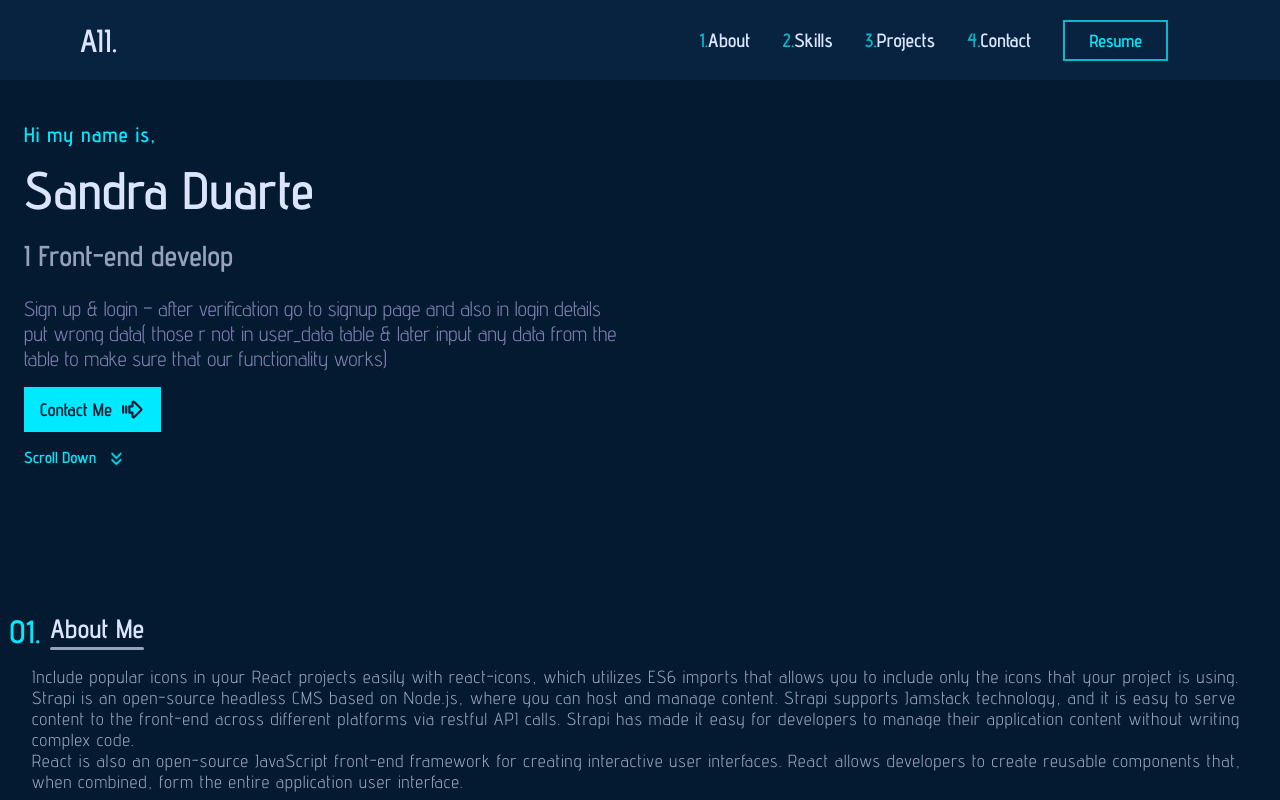
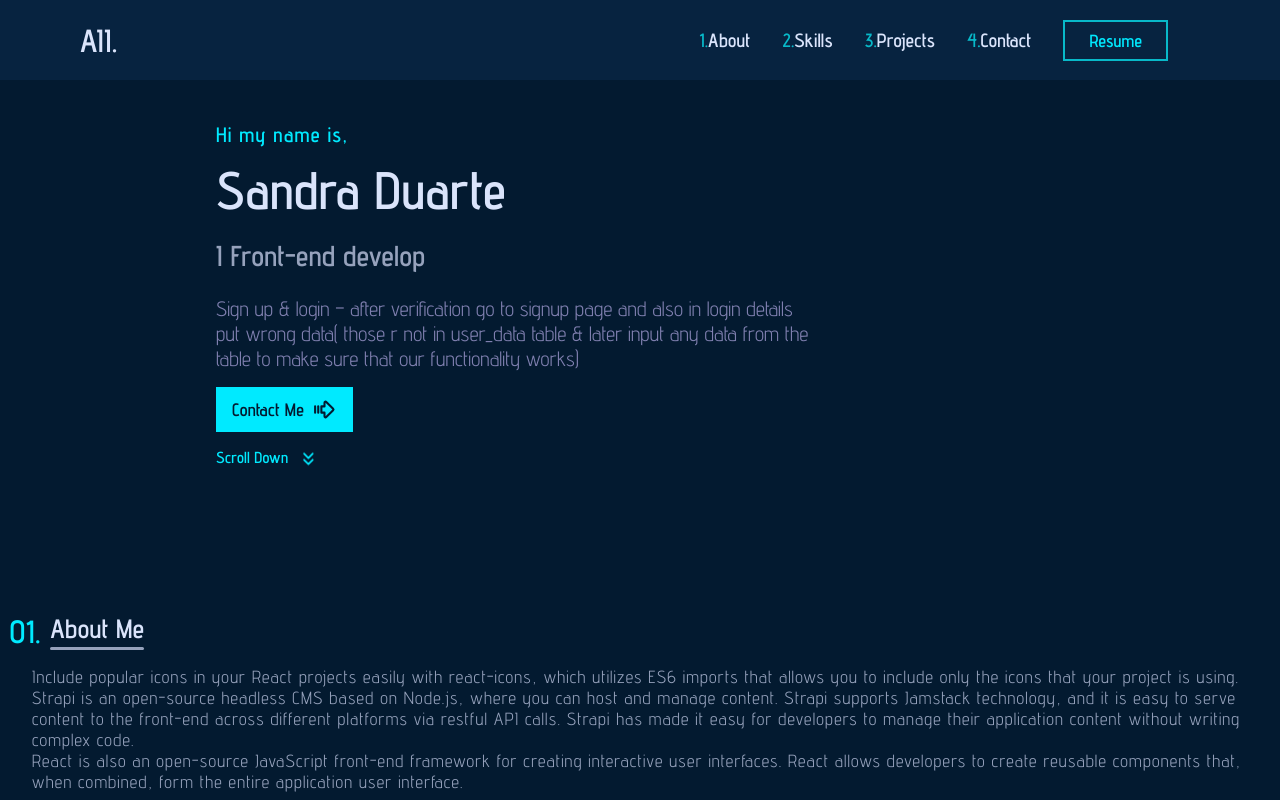
Before and after one commit to Sandra-Duarte/my-portfolio, a React (Create React App) app: page / in a window 1280 px wide. Shown: the top 800 px of the page. Built offline with nearby package versions, Linux system fonts and the light colour scheme.

Commit message:
finish @media screen and (min-width:769px)} in app

```diff
--- a/src/App.css
+++ b/src/App.css
@@ -181,7 +181,10 @@ body{
 }
 
 @media screen and (min-width:769px){
-
+  .container{
+    width: 70%;
+    margin: auto;
+  }
 }
 
 
```
